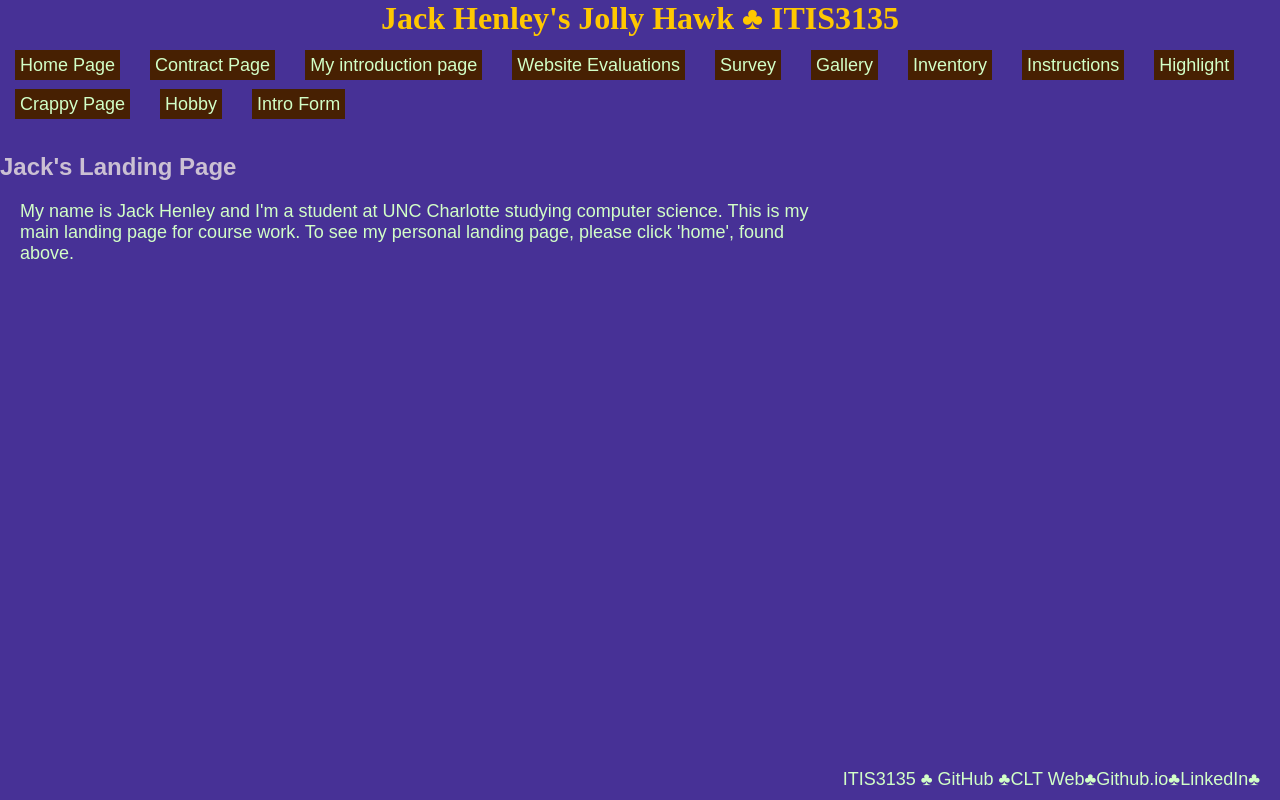
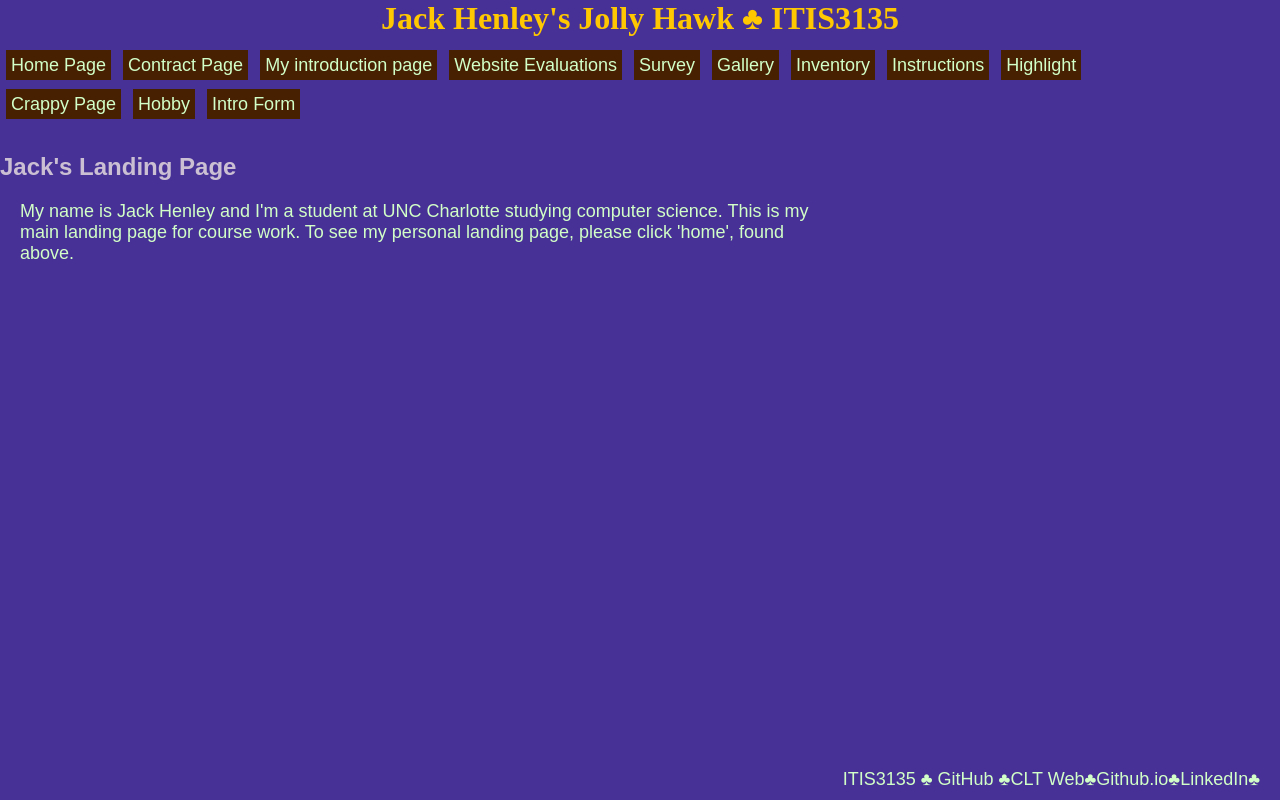
Before and after one commit to jackhenley/itis3135-react, a React (Vite) app: page /itis3135 in a window 1280 px wide. Built offline with nearby package versions, Linux system fonts and the light colour scheme.

Commit message:
Saw changes this time and slightly reduced margin amounts now let's go we're making progress baby!

```diff
--- a/src/styles/itis3135.css
+++ b/src/styles/itis3135.css
@@ -14,7 +14,7 @@
   padding: 5px 5px 5px 5px;
   text-decoration: none;
   max-width: 10px;
-  margin: 10px 15px 10px 15px;
+  margin: 6px 6px 6px 6px;
 }
 
 .itis3135-layout h1 {
```
